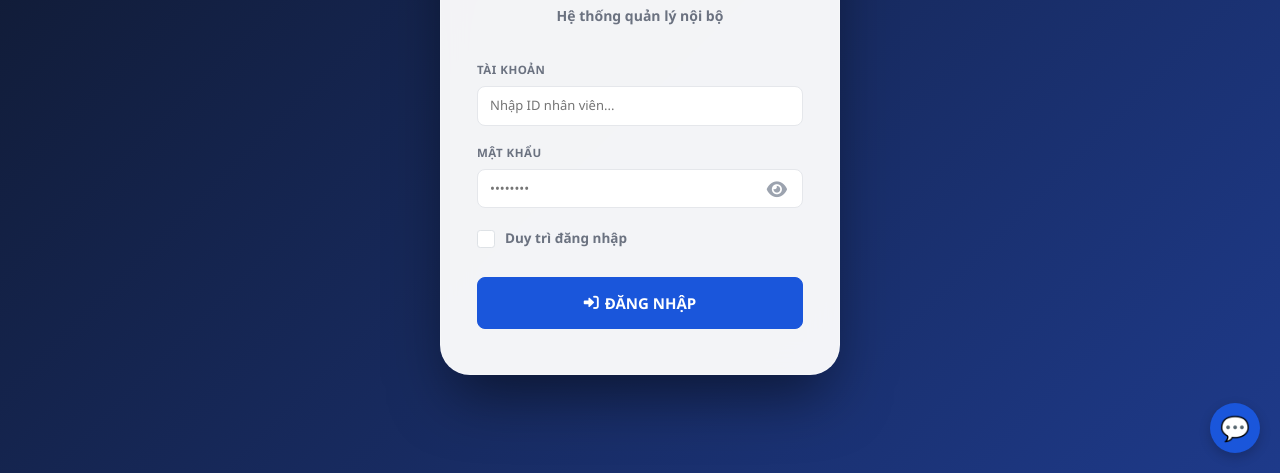
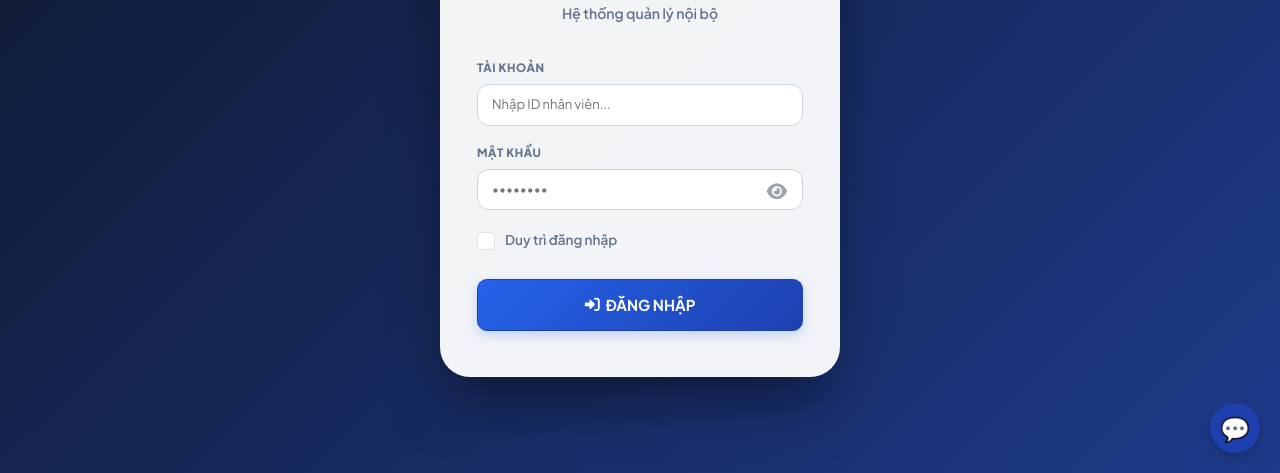
Before and after one commit to pmpjk001vn/test, a plain HTML site: page index.html in a window 1280 px wide. Shown: the part 327-800 px from the top of the page. Drawn offline with nearby package versions, Linux system fonts and the light colour scheme; some packages are replaced by stand-ins of ours; no server answers; a script that the page names is missing.

Commit message:
Update index.html

```diff
--- a/index.html
+++ b/index.html
@@ -541,6 +541,7 @@
 .hist-all-btn.on:hover{color:#fff;}
 .hist-all-btn:disabled{opacity:.6;cursor:wait;}
   </style>
+  <link rel="stylesheet" href="css/theme-pro.css">
 </head>
 <body>
 <!-- LOGIN -->
```
